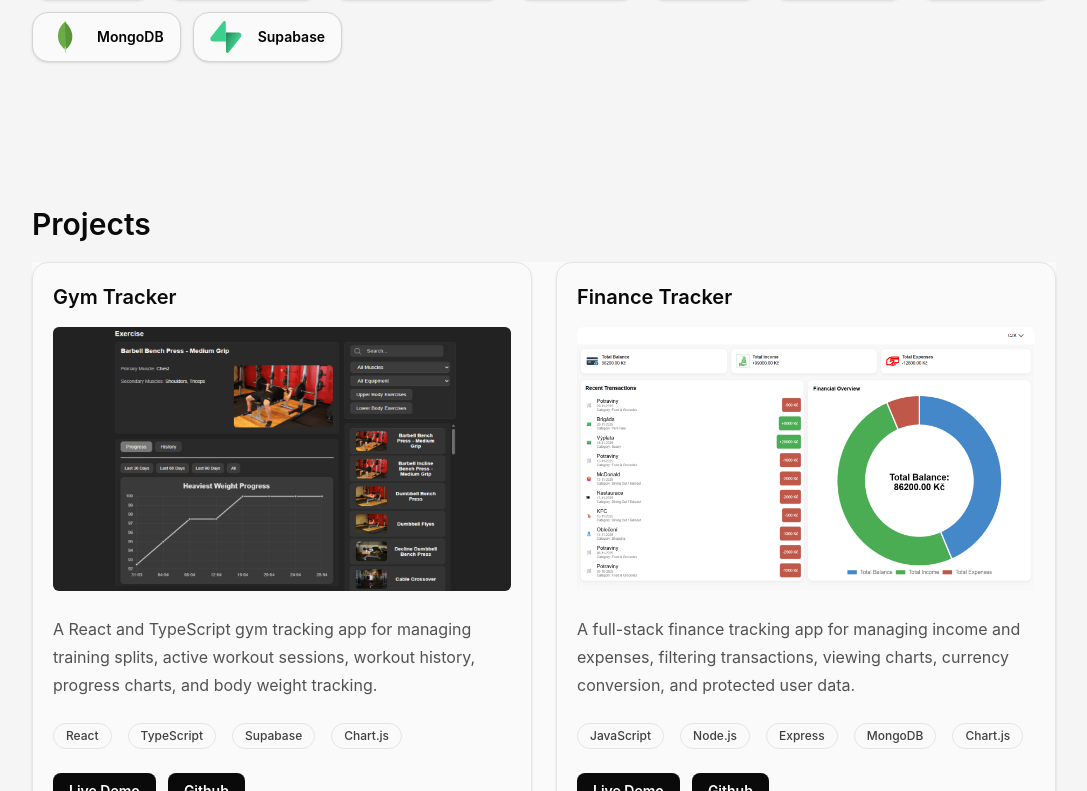
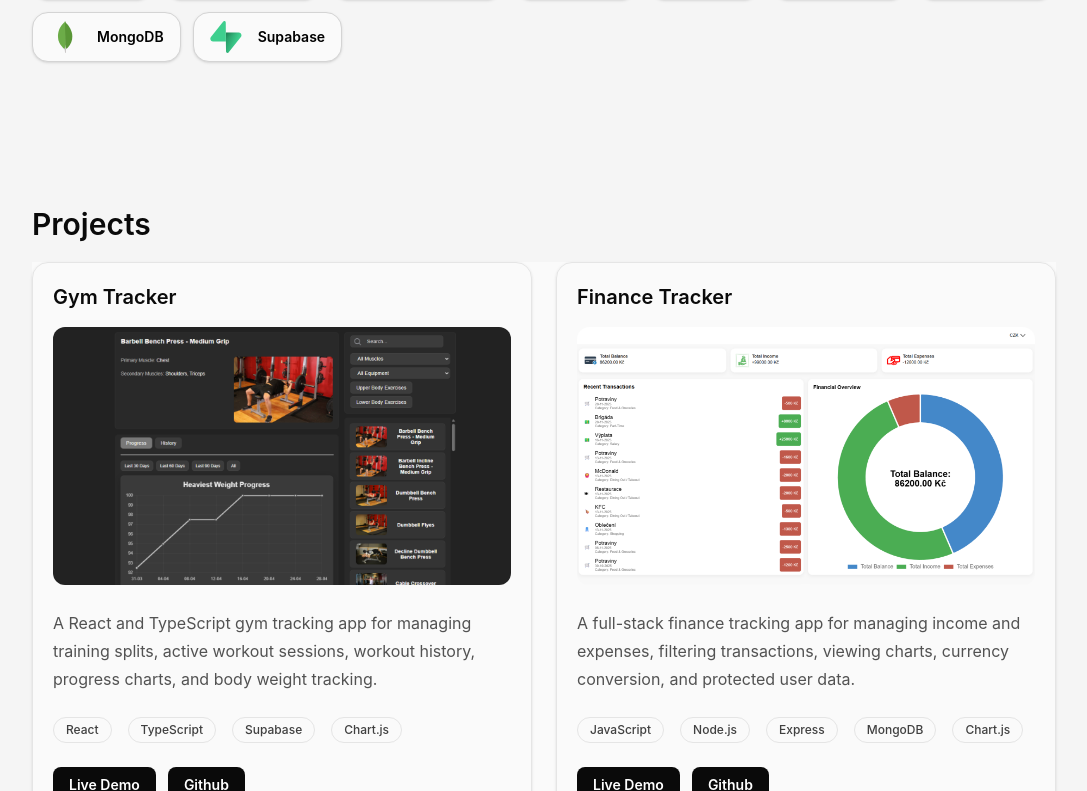
Before and after one commit to Luan2118/portfolio-website, a React (Vite) app: page / in a window 1280 px wide. Shown: the part 524-1315 px from the top of the page, without its empty margins (96-1183 px from the left). Built offline with nearby package versions, Linux system fonts and the light colour scheme.

Commit message:
Improve project screenshots

```diff
--- a/src/components/ui/ProjectCard.tsx
+++ b/src/components/ui/ProjectCard.tsx
@@ -18,7 +18,7 @@
   return (
     <article className="flex flex-col border gap-2 border-neutral-200 rounded-2xl p-5 shadow-sm transition hover:-translate-y-0.5 hover:shadow-md">
       <h3 className="text-xl font-semibold text-neutral-950">{project.title}</h3>
-      <img src={project.img} alt={`${project.title} screenshot`} className="max-h-66 mt-2 rounded-md h-[100%]"/>
+      <img src={project.img} alt={`${project.title} screenshot`} className="max-h-66 aspect-video mt-2 rounded-xl h-full w-full object-cover obkect-top"/>
       <p className="mt-4 text-neutral-600 leading-7">{project.description}</p>
 
       <div className="flex gap-4 mt-4 flex-wrap">
```
